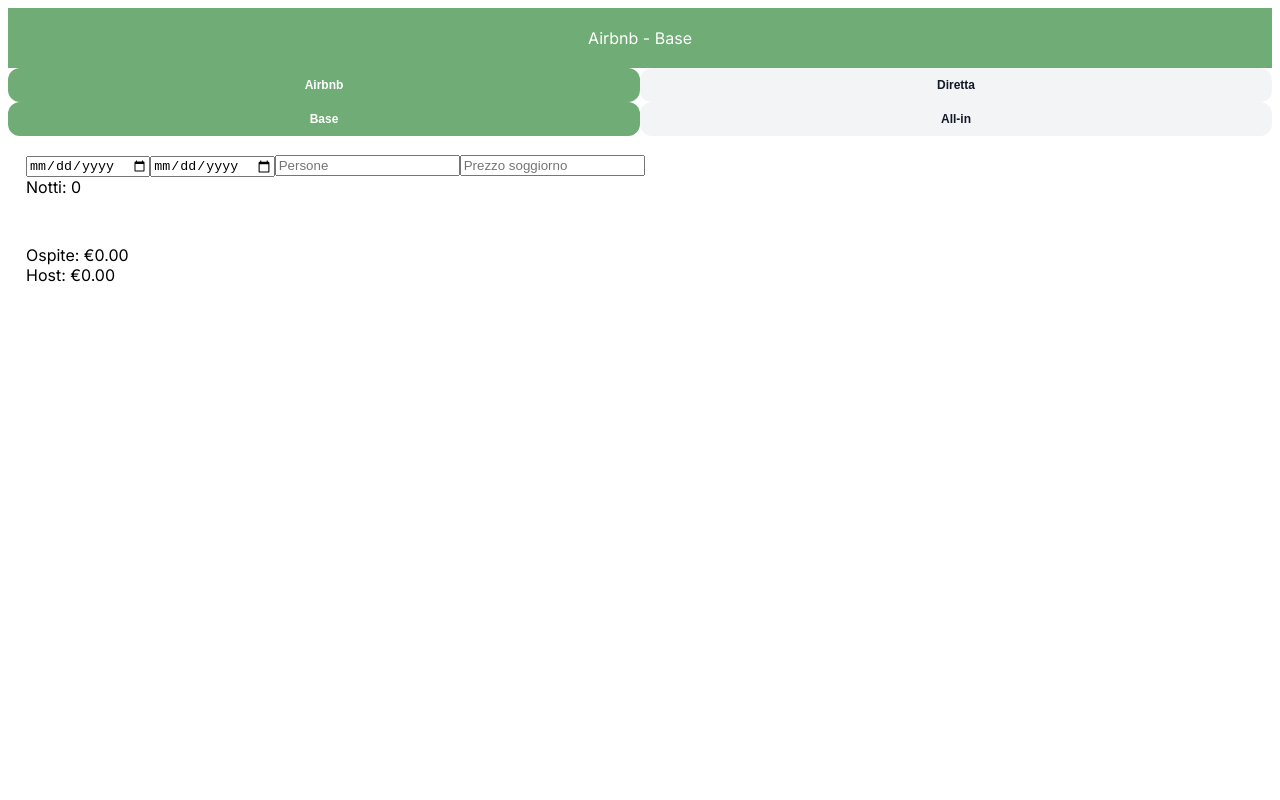
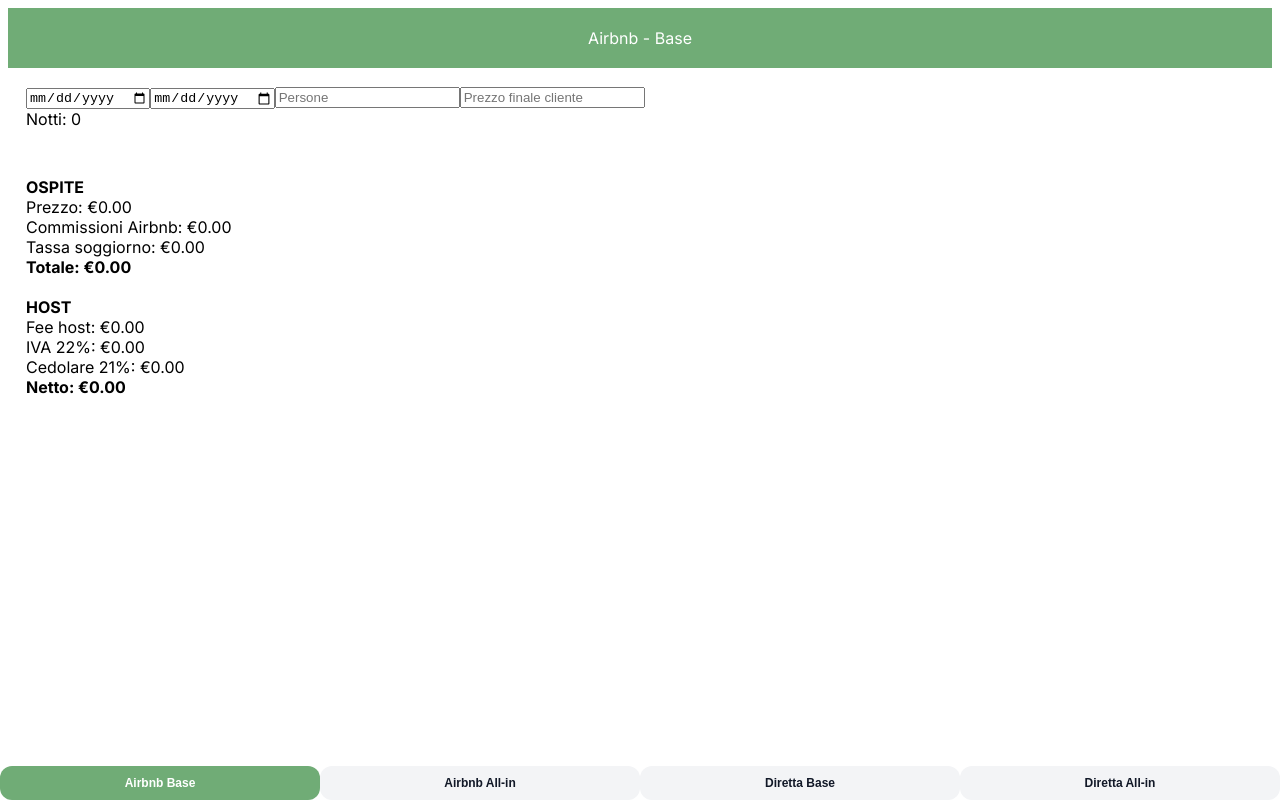
Before and after one commit to danix87sp/calcolatore-romolhouse, a React (Vite) app: page / in a window 1280 px wide. Built offline with nearby package versions, Linux system fonts and the light colour scheme.

Commit message:
Update App.jsx

```diff
--- a/src/App.jsx
+++ b/src/App.jsx
@@ -1,8 +1,7 @@
 import { useState } from "react";
 
 export default function App() {
-  const [channel, setChannel] = useState("airbnb"); // airbnb | direct
-  const [mode, setMode] = useState("base"); // base | allin
+  const [tab, setTab] = useState("airbnb_base");
 
   const [checkIn, setCheckIn] = useState("");
   const [checkOut, setCheckOut] = useState("");
@@ -18,8 +17,8 @@
   // COSTANTI
   const airbnbGuestFeeRate = 0.14117427;
   const hostFeeRate = 0.03;
+  const vatRate = 0.22;
   const taxRate = 0.21;
-  const vatRate = 0.22;
   const cityTax = 9.5;
   const maxNightsTax = 14;
 
@@ -40,23 +39,26 @@
   const nightsTax = Math.min(nights, maxNightsTax);
   const touristTax = people * nightsTax * cityTax;
 
-  // =====================
+  // =========================
   // AIRBNB BASE
-  // =====================
+  // =========================
   const airbnbGuestFee = p * airbnbGuestFeeRate;
   const airbnbHostFee = p * hostFeeRate;
   const airbnbVat = airbnbHostFee * vatRate;
-  const airbnbTax = p * taxRate;
+  const airbnbCedolare = p * taxRate;
 
   const airbnbGuestTotal =
     p + airbnbGuestFee + touristTax;
 
   const airbnbHostNet =
-    p - airbnbHostFee - airbnbVat - airbnbTax;
+    p -
+    airbnbHostFee -
+    airbnbVat -
+    airbnbCedolare;
 
-  // =====================
-  // AIRBNB ALL-IN
-  // =====================
+  // =========================
+  // AIRBNB ALL-IN (scorporo)
+  // =========================
   const baseAirbnb =
     (f - touristTax) /
     (1 + airbnbGuestFeeRate);
@@ -67,38 +69,45 @@
     (baseAirbnb * hostFeeRate) * vatRate -
     baseAirbnb * taxRate;
 
-  // =====================
+  const airbnbGuestFeeAI =
+    baseAirbnb * airbnbGuestFeeRate;
+
+  // =========================
   // DIRETTA BASE
-  // =====================
+  // =========================
   const directGuestTotal =
     p + touristTax;
 
+  const directCedolare =
+    p * taxRate;
+
   const directHostNet =
-    p - p * taxRate;
+    p - directCedolare;
 
-  // =====================
+  // =========================
   // DIRETTA ALL-IN
-  // =====================
-  const baseDirect = f - touristTax;
+  // =========================
+  const baseDirect =
+    f - touristTax;
 
   const directHostNetAI =
-    baseDirect - baseDirect * taxRate;
+    baseDirect -
+    baseDirect * taxRate;
 
-  // =====================
-  // UI LOGIC
-  // =====================
-  const isAirbnb = channel === "airbnb";
-  const isDirect = channel === "direct";
-
-  const isBase = mode === "base";
-  const isAllIn = mode === "allin";
-
+  // HEADER
   function HeaderTitle() {
-    if (isAirbnb && isBase) return "Airbnb - Base";
-    if (isAirbnb && isAllIn) return "Airbnb - All-in";
-    if (isDirect && isBase) return "Diretta - Base";
-    if (isDirect && isAllIn) return "Diretta - All-in";
-    return "Calcolatore";
+    switch (tab) {
+      case "airbnb_base":
+        return "Airbnb - Base";
+      case "airbnb_ai":
+        return "Airbnb - All-in";
+      case "direct_base":
+        return "Diretta - Base";
+      case "direct_ai":
+        return "Diretta - All-in";
+      default:
+        return "Calcolatore Romolhouse";
+    }
   }
 
   const buttonStyle = (active) => ({
@@ -114,9 +123,9 @@
 
   const cardStyle = {
     background: "white",
-    padding: 18,
-    borderRadius: 18,
-    marginBottom: 12
+    borderRadius: "18px",
+    padding: "18px",
+    marginBottom: "12px"
   };
 
   return (
@@ -126,33 +135,13 @@
         {HeaderTitle()}
       </div>
 
-      {/* TOGGLE CHANNEL */}
-      <div style={{ display: "flex" }}>
-        <button onClick={() => setChannel("airbnb")} style={buttonStyle(isAirbnb)}>
-          Airbnb
-        </button>
-        <button onClick={() => setChannel("direct")} style={buttonStyle(isDirect)}>
-          Diretta
-        </button>
-      </div>
-
-      {/* TOGGLE MODE */}
-      <div style={{ display: "flex" }}>
-        <button onClick={() => setMode("base")} style={buttonStyle(isBase)}>
-          Base
-        </button>
-        <button onClick={() => setMode("allin")} style={buttonStyle(isAllIn)}>
-          All-in
-        </button>
-      </div>
-
-      {/* INPUT */}
+      {/* FORM */}
       <div style={cardStyle}>
         <input type="date" value={checkIn} onChange={e => setCheckIn(e.target.value)} />
         <input type="date" value={checkOut} onChange={e => setCheckOut(e.target.value)} />
         <input placeholder="Persone" value={persons} onChange={e => setPersons(e.target.value)} />
 
-        {isAllIn ? (
+        {tab.includes("ai") ? (
           <input
             placeholder="Prezzo finale cliente"
             value={finalPrice}
@@ -171,27 +160,76 @@
 
       {/* OUTPUT */}
       <div style={cardStyle}>
-        {isAirbnb && isBase && (
+
+        {/* AIRBNB BASE */}
+        {tab === "airbnb_base" && (
           <>
-            <div>Ospite: €{airbnbGuestTotal.toFixed(2)}</div>
-            <div>Host: €{airbnbHostNet.toFixed(2)}</div>
+            <div><b>OSPITE</b></div>
+            <div>Prezzo: €{p.toFixed(2)}</div>
+            <div>Commissioni Airbnb: €{airbnbGuestFee.toFixed(2)}</div>
+            <div>Tassa soggiorno: €{touristTax.toFixed(2)}</div>
+            <div style={{ fontWeight: 700 }}>
+              Totale: €{airbnbGuestTotal.toFixed(2)}
+            </div>
+
+            <br />
+
+            <div><b>HOST</b></div>
+            <div>Fee host: €{airbnbHostFee.toFixed(2)}</div>
+            <div>IVA 22%: €{airbnbVat.toFixed(2)}</div>
+            <div>Cedolare 21%: €{airbnbCedolare.toFixed(2)}</div>
+            <div style={{ fontWeight: 700 }}>
+              Netto: €{airbnbHostNet.toFixed(2)}
+            </div>
           </>
         )}
 
-        {isAirbnb && isAllIn && (
-          <div>Host: €{airbnbHostNetAI.toFixed(2)}</div>
-        )}
-
-        {isDirect && isBase && (
+        {/* AIRBNB ALL-IN */}
+        {tab === "airbnb_ai" && (
           <>
-            <div>Ospite: €{directGuestTotal.toFixed(2)}</div>
-            <div>Host: €{directHostNet.toFixed(2)}</div>
+            <div>Base reale: €{baseAirbnb.toFixed(2)}</div>
+            <div>Commissioni Airbnb: €{airbnbGuestFeeAI.toFixed(2)}</div>
+            <div>Netto host: €{airbnbHostNetAI.toFixed(2)}</div>
           </>
         )}
 
-        {isDirect && isAllIn && (
-          <div>Host: €{directHostNetAI.toFixed(2)}</div>
+        {/* DIRETTA BASE */}
+        {tab === "direct_base" && (
+          <>
+            <div><b>OSPITE</b></div>
+            <div>Prezzo: €{p.toFixed(2)}</div>
+            <div>Tassa soggiorno: €{touristTax.toFixed(2)}</div>
+            <div style={{ fontWeight: 700 }}>
+              Totale: €{directGuestTotal.toFixed(2)}
+            </div>
+
+            <br />
+
+            <div><b>HOST</b></div>
+            <div>Cedolare 21%: €{directCedolare.toFixed(2)}</div>
+            <div style={{ fontWeight: 700 }}>
+              Netto: €{directHostNet.toFixed(2)}
+            </div>
+          </>
         )}
+
+        {/* DIRETTA ALL-IN */}
+        {tab === "direct_ai" && (
+          <>
+            <div>Base reale: €{baseDirect.toFixed(2)}</div>
+            <div>Cedolare: €{(baseDirect * taxRate).toFixed(2)}</div>
+            <div>Netto host: €{directHostNetAI.toFixed(2)}</div>
+          </>
+        )}
+
+      </div>
+
+      {/* TAB */}
+      <div style={{ position: "fixed", bottom: 0, left: 0, right: 0, display: "flex" }}>
+        <button onClick={() => setTab("airbnb_base")} style={buttonStyle(tab === "airbnb_base")}>Airbnb Base</button>
+        <button onClick={() => setTab("airbnb_ai")} style={buttonStyle(tab === "airbnb_ai")}>Airbnb All-in</button>
+        <button onClick={() => setTab("direct_base")} style={buttonStyle(tab === "direct_base")}>Diretta Base</button>
+        <button onClick={() => setTab("direct_ai")} style={buttonStyle(tab === "direct_ai")}>Diretta All-in</button>
       </div>
     </div>
   );
```
